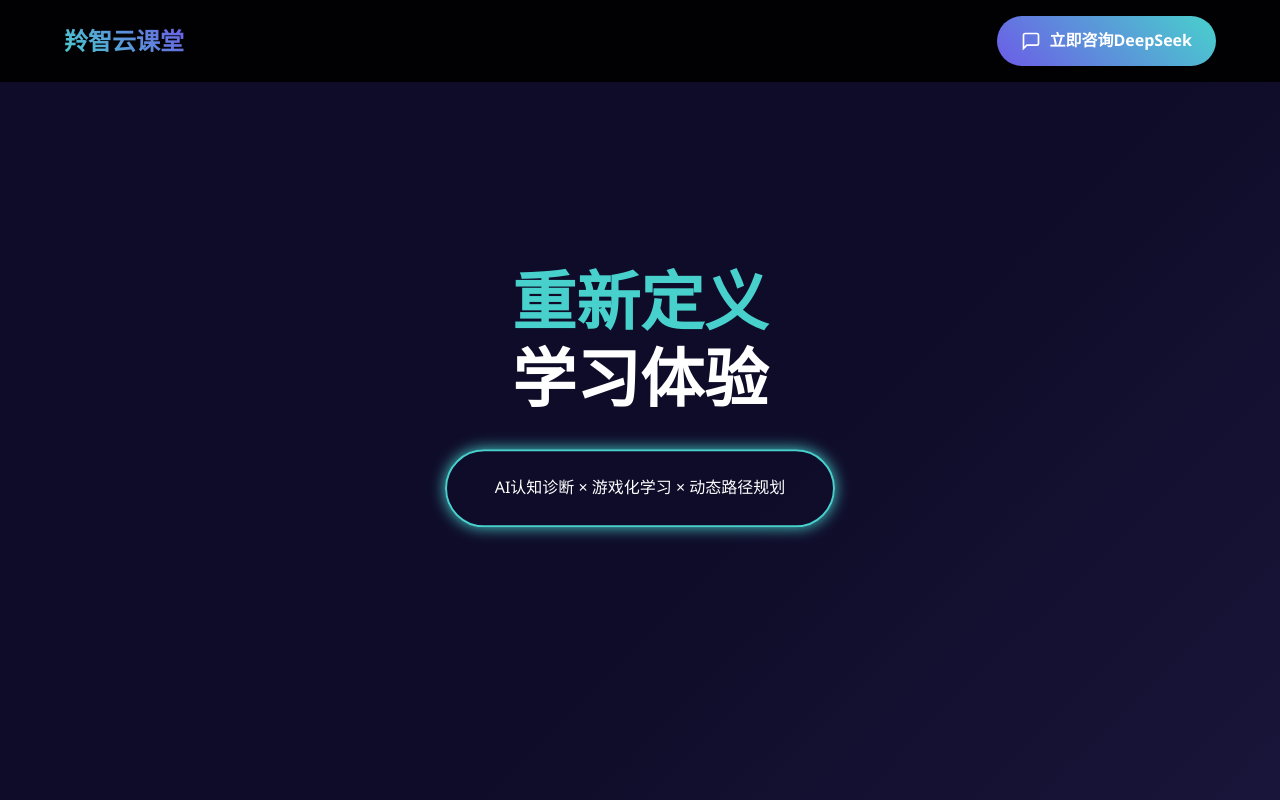
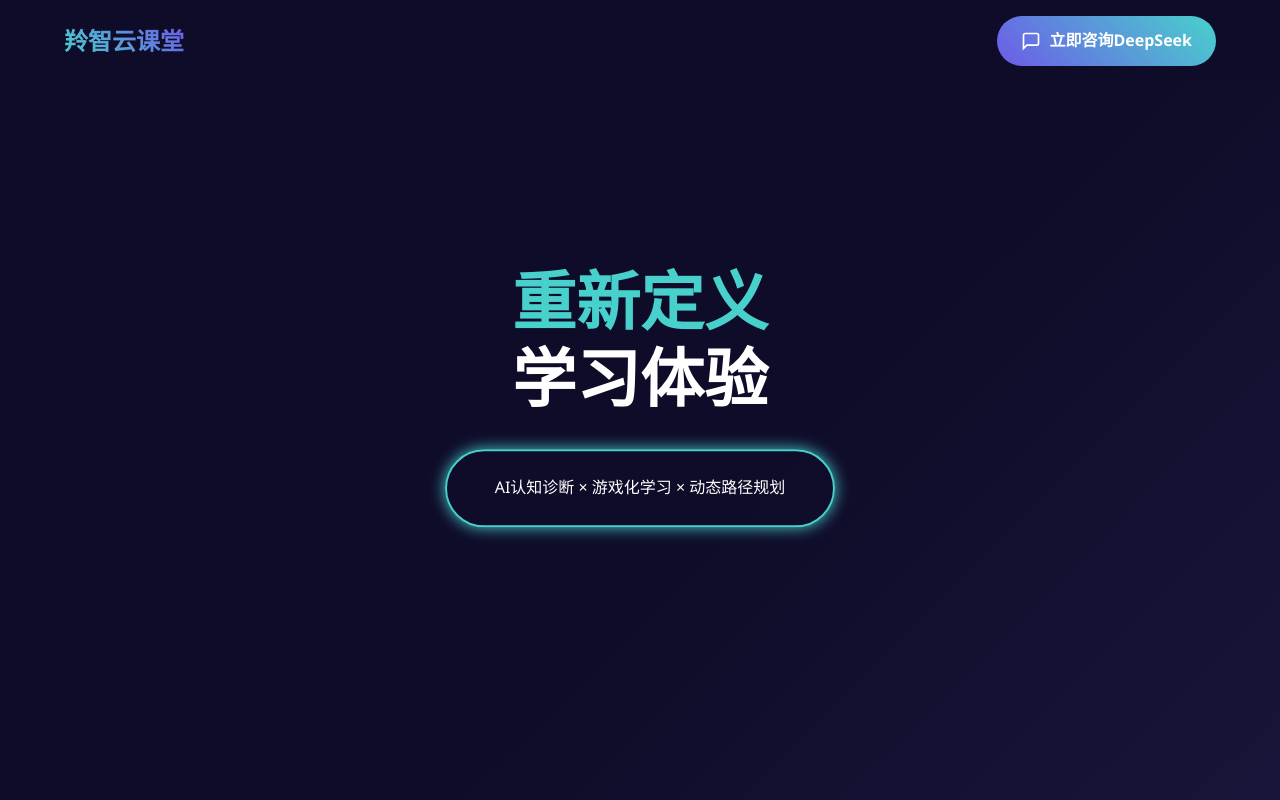
Before and after one commit to xiaoeyuSWU/dc_aistudy, a plain HTML site: page index.html in a window 1280 px wide. Shown: the top 800 px of the page. Drawn offline with Linux system fonts and the light colour scheme.

Commit message:
Update index.html

```diff
--- a/index.html
+++ b/index.html
@@ -40,7 +40,7 @@
             position: fixed;
             width: 100%;
             padding: 1rem 5%;
-            background: rgba(0,0,0,0.9);
+            background: rgb(15, 12, 41);
             backdrop-filter: blur(15px);
             display: flex;
             justify-content: space-between;
```
